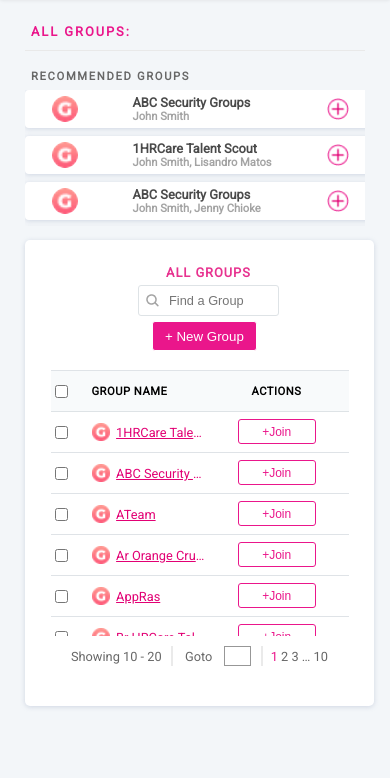
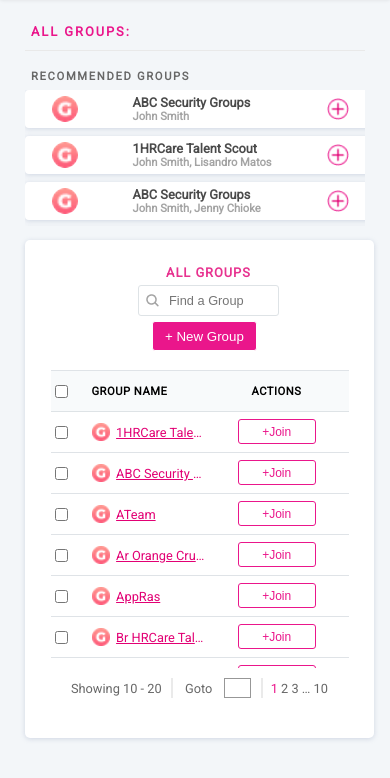
Before and after one commit to naveen-naik02/Assignment1, a plain HTML site: page index.html in a window 390 px wide. Shown: the part 56-834 px from the top of the page. Drawn offline with Linux system fonts and the light colour scheme.

Commit message:
Update Assignment1.css

```diff
--- a/Assignment1.css
+++ b/Assignment1.css
@@ -820,7 +820,7 @@ grid-template-columns: 1.9fr 1fr 1.5fr 1fr;
     margin: 0;
   }
   .group-body {
-    height: 14rem;
+    height: 16rem;
   }
   .Rectangle-Copy-19 {
     display: none;
```
